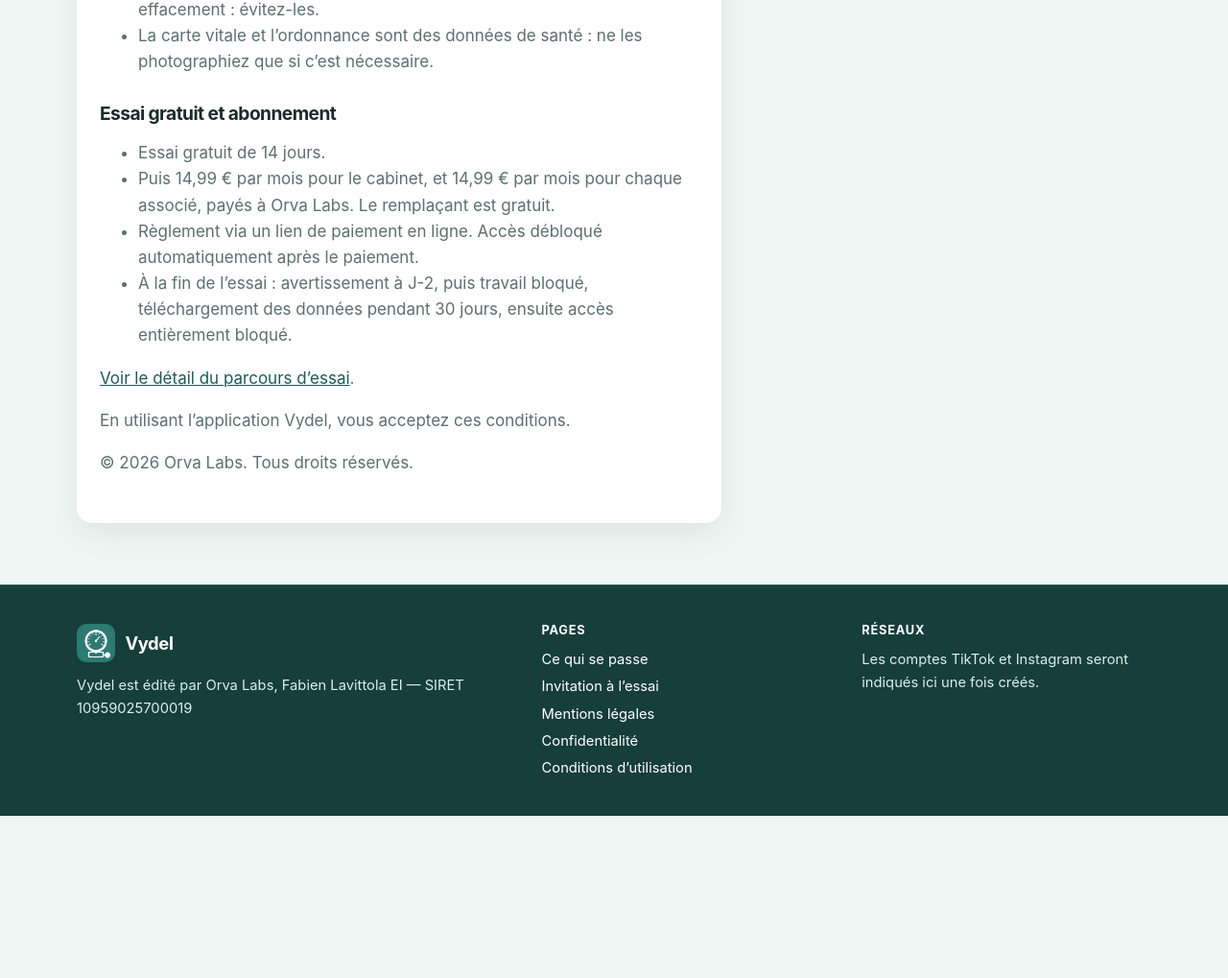
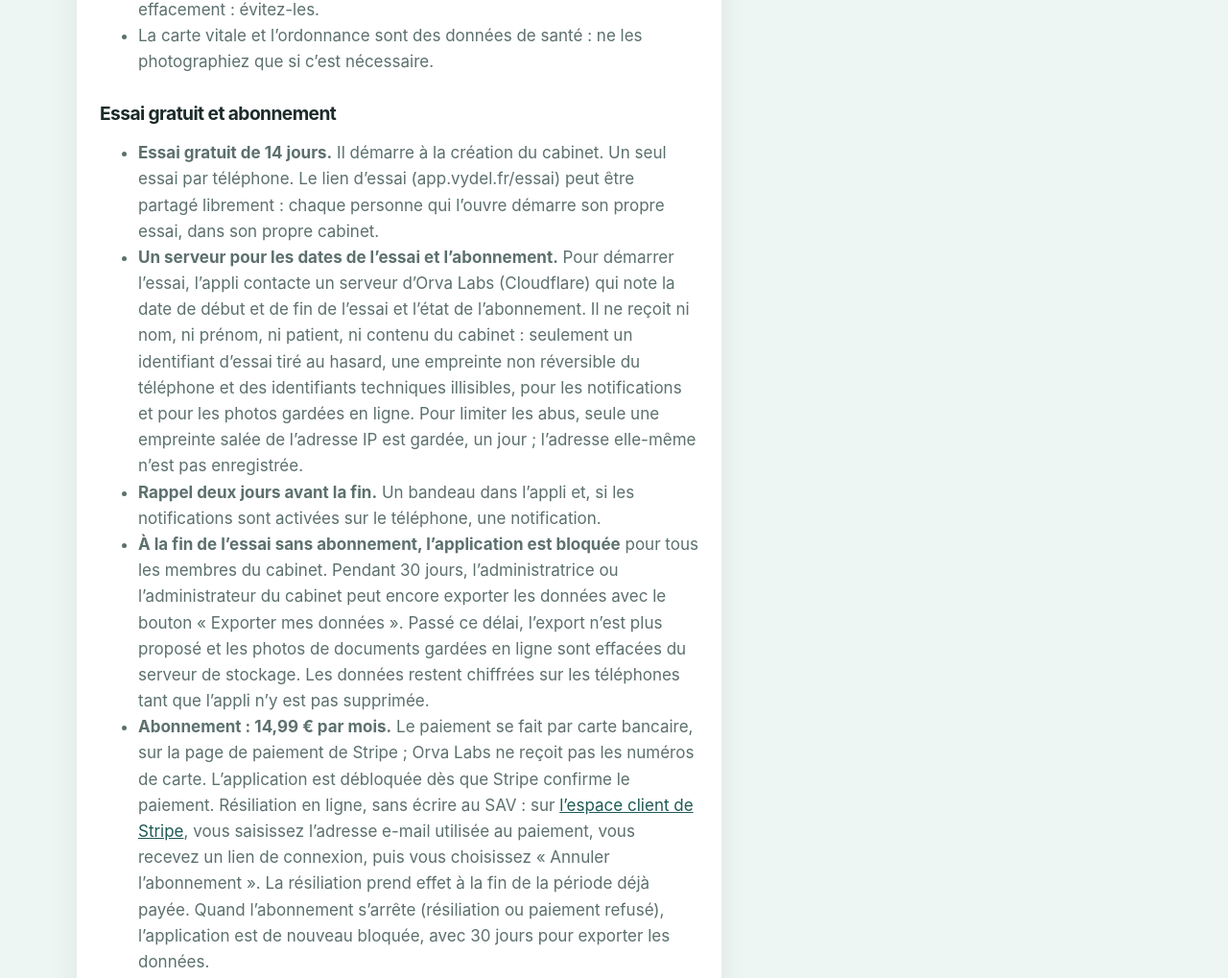
Before and after one commit to MARIONGOMEZ/vydel-site, a plain HTML site: page cgu.html in a window 1280 px wide. Shown: the part 2853-3872 px from the top of the page at 96% size. Before the commit the page ends 3703 px from the top, so only its background shows below. Drawn offline with Linux system fonts and the light colour scheme.

Commit message:
CGU : section « Essai gratuit et abonnement » de l’appli essai-final (1.99.10-app), résiliation via l’espace client Stripe (resilier.html pas encore en ligne)

```diff
--- a/cgu.html
+++ b/cgu.html
@@ -82,10 +82,11 @@
         </ul>
         <h2 id="cgu-essai">Essai gratuit et abonnement</h2>
         <ul>
-          <li>Essai gratuit de 14&nbsp;jours.</li>
-          <li>Puis 14,99&nbsp;€ par mois pour le cabinet, et 14,99&nbsp;€ par mois pour chaque associé, payés à Orva Labs. Le remplaçant est gratuit.</li>
-          <li>Règlement via un lien de paiement en ligne. Accès débloqué automatiquement après le paiement.</li>
-          <li>À la fin de l’essai&nbsp;: avertissement à J-2, puis travail bloqué, téléchargement des données pendant 30&nbsp;jours, ensuite accès entièrement bloqué.</li>
+          <li id="cgu-essai-14"><strong>Essai gratuit de 14 jours.</strong> Il démarre à la création du cabinet. Un seul essai par téléphone. Le lien d’essai (app.vydel.fr/essai) peut être partagé librement : chaque personne qui l’ouvre démarre son propre essai, dans son propre cabinet.</li>
+          <li id="cgu-essai-serveur"><strong>Un serveur pour les dates de l’essai et l’abonnement.</strong> Pour démarrer l’essai, l’appli contacte un serveur d’Orva Labs (Cloudflare) qui note la date de début et de fin de l’essai et l’état de l’abonnement. Il ne reçoit ni nom, ni prénom, ni patient, ni contenu du cabinet : seulement un identifiant d’essai tiré au hasard, une empreinte non réversible du téléphone et des identifiants techniques illisibles, pour les notifications et pour les photos gardées en ligne. Pour limiter les abus, seule une empreinte salée de l’adresse IP est gardée, un jour ; l’adresse elle-même n’est pas enregistrée.</li>
+          <li id="cgu-essai-rappel"><strong>Rappel deux jours avant la fin.</strong> Un bandeau dans l’appli et, si les notifications sont activées sur le téléphone, une notification.</li>
+          <li id="cgu-essai-blocage"><strong>À la fin de l’essai sans abonnement, l’application est bloquée</strong> pour tous les membres du cabinet. Pendant 30 jours, l’administratrice ou l’administrateur du cabinet peut encore exporter les données avec le bouton « Exporter mes données ». Passé ce délai, l’export n’est plus proposé et les photos de documents gardées en ligne sont effacées du serveur de stockage. Les données restent chiffrées sur les téléphones tant que l’appli n’y est pas supprimée.</li>
+          <li id="cgu-essai-abo"><strong>Abonnement : 14,99 € par mois.</strong> Le paiement se fait par carte bancaire, sur la page de paiement de Stripe ; Orva Labs ne reçoit pas les numéros de carte. L’application est débloquée dès que Stripe confirme le paiement. Résiliation en ligne, sans écrire au SAV : sur <a href="https://billing.stripe.com/p/login/3cI9AT3aRbWb3Trg8M97G00">l’espace client de Stripe</a>, vous saisissez l’adresse e-mail utilisée au paiement, vous recevez un lien de connexion, puis vous choisissez « Annuler l’abonnement ». La résiliation prend effet à la fin de la période déjà payée. Quand l’abonnement s’arrête (résiliation ou paiement refusé), l’application est de nouveau bloquée, avec 30 jours pour exporter les données.</li>
         </ul>
         <p><a href="inscription.html">Voir le détail du parcours d’essai</a>.</p>
         <p>En utilisant l’application Vydel, vous acceptez ces conditions.</p>
```
